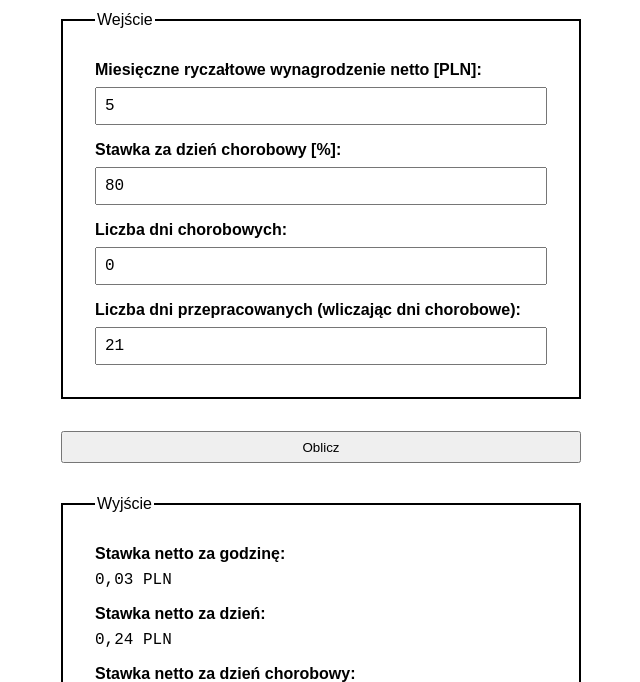
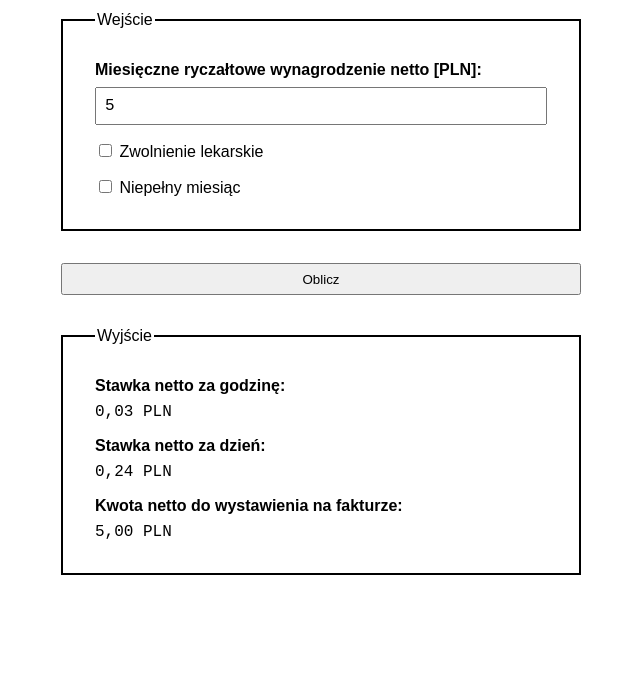
Before and after one commit to rafaltrzop/b2b-salary-calculator, a website built with webpack: page src/index.html in a window 1280 px wide. Both pictures are taken after typing "5" into the empty fields and a click on the button "Oblicz". Shown: the part 118-800 px from the top of the page, without its empty margins (319-959 px from the left). Built offline with nearby package versions, Linux system fonts and the light colour scheme.

Commit message:
Add checkbox options

```diff
--- a/src/index.html
+++ b/src/index.html
@@ -33,7 +33,7 @@
           <legend>Wejście</legend>
 
           <p class="paragraph">
-            <label class="paragraph__label" for="salary">
+            <label class="paragraph__label paragraph__label_bold" for="salary">
               Miesięczne ryczałtowe wynagrodzenie netto [PLN]:
             </label>
             <input
@@ -46,7 +46,28 @@
           </p>
 
           <p class="paragraph">
-            <label class="paragraph__label" for="sick-daily-rate-factor">
+            <input id="sick-leave" type="checkbox" />
+            <label class="paragraph__label" for="sick-leave">
+              Zwolnienie lekarskie
+            </label>
+          </p>
+
+          <p class="paragraph">
+            <input id="part-time" type="checkbox" />
+            <label class="paragraph__label" for="part-time">
+              Niepełny miesiąc
+            </label>
+          </p>
+        </fieldset>
+
+        <fieldset id="sick-leave-fieldset" class="fieldset fieldset_hidden">
+          <legend>Zwolnienie lekarskie</legend>
+
+          <p class="paragraph">
+            <label
+              class="paragraph__label paragraph__label_bold"
+              for="sick-daily-rate-factor"
+            >
               Stawka za dzień chorobowy [%]:
             </label>
             <input
@@ -56,12 +77,14 @@
               min="0"
               max="100"
               value="80"
-              required
             />
           </p>
 
           <p class="paragraph">
-            <label class="paragraph__label" for="sick-days-count">
+            <label
+              class="paragraph__label paragraph__label_bold"
+              for="sick-days-count"
+            >
               Liczba dni chorobowych:
             </label>
             <input
@@ -70,14 +93,18 @@
               type="number"
               min="0"
               max="21"
-              value="0"
-              required
             />
           </p>
+        </fieldset>
 
+        <fieldset id="part-time-fieldset" class="fieldset fieldset_hidden">
+          <legend>Niepełny miesiąc</legend>
           <p class="paragraph">
-            <label class="paragraph__label" for="work-days-count">
-              Liczba dni przepracowanych (wliczając dni chorobowe):
+            <label
+              class="paragraph__label paragraph__label_bold"
+              for="work-days-count"
+            >
+              Liczba dni świadczenia usług:
             </label>
             <input
               id="work-days-count"
@@ -85,15 +112,13 @@
               type="number"
               min="0"
               max="21"
-              value="21"
-              required
             />
           </p>
         </fieldset>
 
         <button class="button">Oblicz</button>
 
-        <fieldset id="calc-output" class="fieldset fieldset_hidden">
+        <fieldset id="calc-output-fieldset" class="fieldset fieldset_hidden">
           <legend>Wyjście</legend>
 
           <p class="paragraph">
@@ -108,13 +133,6 @@
 
           <p class="paragraph">
             <strong class="paragraph__label">
-              Stawka netto za dzień chorobowy:
-            </strong>
-            <span id="sick-daily-rate" class="paragraph__value number"></span>
-          </p>
-
-          <p class="paragraph">
-            <strong class="paragraph__label">
               Kwota netto do wystawienia na fakturze:
             </strong>
             <span id="invoice-value" class="paragraph__value number"></span>
--- a/src/scripts.js
+++ b/src/scripts.js
@@ -1,42 +1,66 @@
 import { add, divide, multiply } from 'mathjs';
+
+const sickDailyRateFactorInput = document.querySelector(
+  '#sick-daily-rate-factor'
+);
+const sickDaysCountInput = document.querySelector('#sick-days-count');
+const workDaysCountInput = document.querySelector('#work-days-count');
+
+function toggleSickLeaveFieldset() {
+  sickDailyRateFactorInput.toggleAttribute('required');
+  sickDaysCountInput.toggleAttribute('required');
+  document
+    .querySelector('#sick-leave-fieldset')
+    .classList.toggle('fieldset_hidden');
+}
+
+function togglePartTimeFieldset() {
+  workDaysCountInput.toggleAttribute('required');
+  document
+    .querySelector('#part-time-fieldset')
+    .classList.toggle('fieldset_hidden');
+}
 
 function calculateInvoiceValue(event) {
   event.preventDefault();
-  document.querySelector('#calc-output').classList.remove('fieldset_hidden');
+  document
+    .querySelector('#calc-output-fieldset')
+    .classList.remove('fieldset_hidden');
 
   const salary = document.querySelector('#salary').valueAsNumber;
-  const sickDailyRateFactor = divide(
-    document.querySelector('#sick-daily-rate-factor').valueAsNumber,
-    100
-  );
-  const sickDaysCount =
-    document.querySelector('#sick-days-count').valueAsNumber;
-  const workDaysCount =
-    document.querySelector('#work-days-count').valueAsNumber;
+
+  let sickDailyRateFactor = 1;
+  let sickDaysCount = 0;
+  if (sickLeaveCheckbox.checked) {
+    sickDailyRateFactor = divide(sickDailyRateFactorInput.valueAsNumber, 100);
+    sickDaysCount = sickDaysCountInput.valueAsNumber;
+  }
+
+  let workDaysCount = 21;
+  if (partTimeCheckbox.checked) {
+    workDaysCount = workDaysCountInput.valueAsNumber;
+  }
   const normalDaysCount = workDaysCount - sickDaysCount;
 
   const hourlyRate = divide(salary, 168);
-  const hourlyRateInput = document.querySelector('#hourly-rate');
-  hourlyRateInput.textContent = formatCurrency(hourlyRate);
-  hourlyRateInput.title = hourlyRate.toLocaleString();
+  const hourlyRateElement = document.querySelector('#hourly-rate');
+  hourlyRateElement.textContent = formatCurrency(hourlyRate);
+  hourlyRateElement.title = hourlyRate.toLocaleString();
 
   const dailyRate = divide(salary, 21);
-  const dailyRateInput = document.querySelector('#daily-rate');
-  dailyRateInput.textContent = formatCurrency(dailyRate);
-  dailyRateInput.title = dailyRate.toLocaleString();
+  const dailyRateElement = document.querySelector('#daily-rate');
+  dailyRateElement.textContent = formatCurrency(dailyRate);
+  dailyRateElement.title = dailyRate.toLocaleString();
 
   const sickDailyRate = multiply(dailyRate, sickDailyRateFactor);
-  const sickDailyRateInput = document.querySelector('#sick-daily-rate');
-  sickDailyRateInput.textContent = formatCurrency(sickDailyRate);
-  sickDailyRateInput.title = sickDailyRate.toLocaleString();
 
   const invoiceValue = add(
     multiply(normalDaysCount, dailyRate),
     multiply(sickDaysCount, sickDailyRate)
   );
-  const invoiceValueInput = document.querySelector('#invoice-value');
-  invoiceValueInput.textContent = formatCurrency(invoiceValue);
-  invoiceValueInput.title = invoiceValue;
+  const invoiceValueElement = document.querySelector('#invoice-value');
+  invoiceValueElement.textContent = formatCurrency(invoiceValue);
+  invoiceValueElement.title = invoiceValue;
 }
 
 function formatCurrency(number) {
@@ -47,5 +71,11 @@ function formatCurrency(number) {
   });
 }
 
+const sickLeaveCheckbox = document.querySelector('#sick-leave');
+sickLeaveCheckbox.addEventListener('change', toggleSickLeaveFieldset);
+
+const partTimeCheckbox = document.querySelector('#part-time');
+partTimeCheckbox.addEventListener('change', togglePartTimeFieldset);
+
 const invoiceValueForm = document.querySelector('#invoice-value-form');
 invoiceValueForm.addEventListener('submit', calculateInvoiceValue);
--- a/src/styles.scss
+++ b/src/styles.scss
@@ -54,7 +54,10 @@ $grid-breakpoint-xxl: 1400px;
 
   &__label {
     font-size: 16px;
-    font-weight: 600;
+
+    &_bold {
+      font-weight: 600;
+    }
   }
 
   &__value {
```
